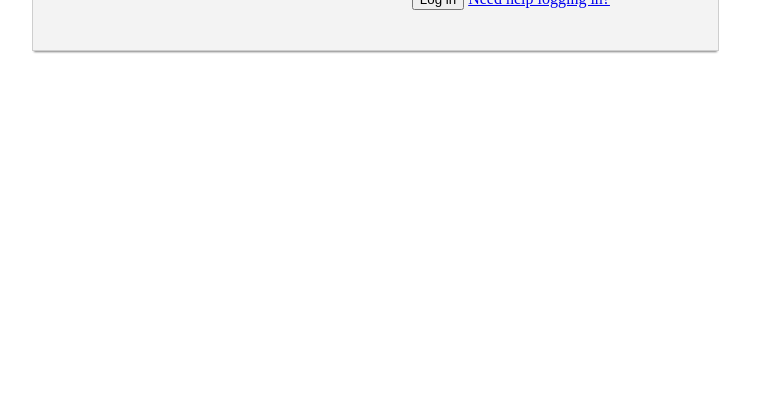
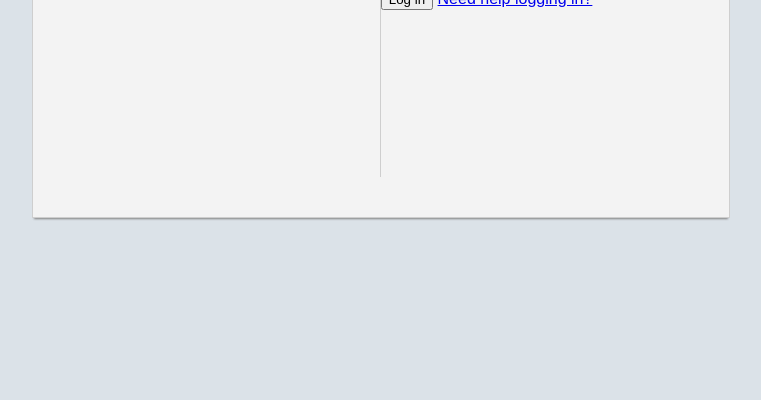
Before and after one commit to SashaSohrabi/Login-Form, a website: page app/index.html in a window 1280 px wide. Shown: the part 400-800 px from the top of the page, without its empty margins (288-1049 px from the left). Drawn offline with Linux system fonts and the light colour scheme.

Commit message:
col-1-of-2 styled.

```diff
--- a/app/scss/partials/_style.scss
+++ b/app/scss/partials/_style.scss
@@ -0,0 +1,14 @@
+body {
+  font-family: Arial, Helvetica, sans-serif;
+  background: #dbe2e8;
+}
+
+.col-1-of-2 {
+  width: 50%;
+  box-sizing: border-box;
+  height: 249px;
+}
+
+.bordered {
+  border-right: 1px solid rgba(0, 0, 0, 0.149);
+}
```
Also changed, not shown: app/css/main.css.
